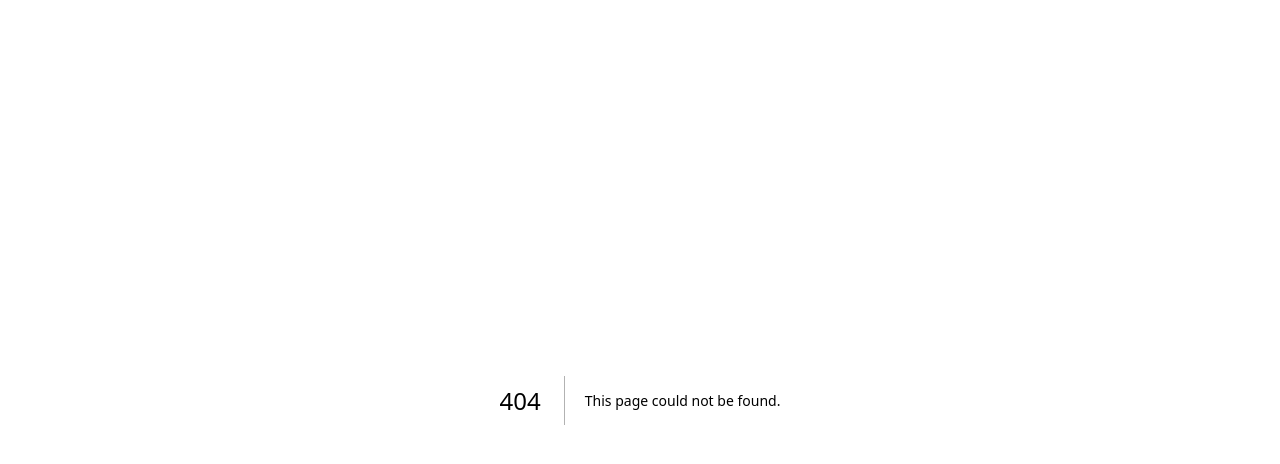
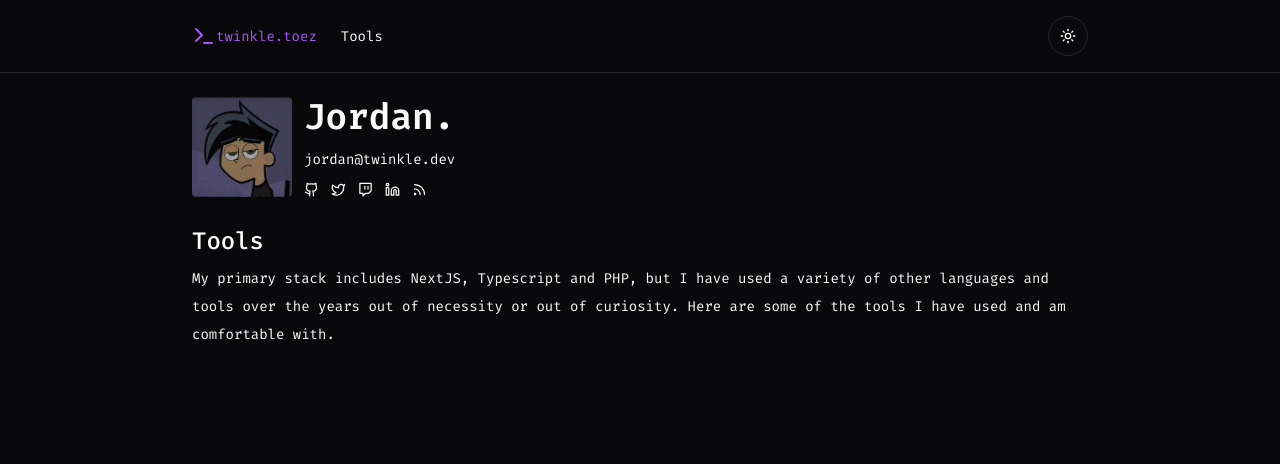
Before and after one commit to mADKiNG-07/jordan, a Next.js app: page /tools in a window 1280 px wide. Before the commit this address had no page. Shown: the top 464 px of the page. Built offline with nearby package versions, Linux system fonts and the light colour scheme.

Commit message:
[refactor, feat]: abstract bio page, created tools page and updated navbar

```diff
--- a/app/page.tsx
+++ b/app/page.tsx
@@ -1,49 +1,22 @@
+import Bio from "@/components/common/bio";
 import Navbar from "@/components/common/navbar";
-import { socials } from "@/lib/details";
-import Image from "next/image";
+
 import Link from "next/link";
 
 export default function Home() {
   return (
     <div>
       <Navbar />
-      <main className="max-w-4xl mx-auto py-6 space-y-6">
+      <main className="max-w-4xl mx-auto py-6 space-y-7">
         {/* intro */}
-        <div className=" ">
-          <div className="flex gap-3">
-            <Image
-              width={100}
-              height={100}
-              className="rounded-sm"
-              src={"/dp.jpg"}
-              alt={""}
-            />
-            <div className="space-y-2">
-              <h1 className="font-semibold text-3xl">Jordan.</h1>
-              <p>jordan@twinkle.dev</p>
-              <div className="flex gap-3">
-                {socials.map((social) => {
-                  return (
-                    <Link
-                      className="hover:text-purple-500"
-                      href={social.link}
-                      key={social.key}
-                    >
-                      {social.icon}
-                    </Link>
-                  );
-                })}
-              </div>
-            </div>
-          </div>
-        </div>
+        <Bio />
 
-        <section className="leading-7">
-          <p className="">
+        <section className="">
+          <p className="leading-7">
             Hi, I&apos;m Jordan, a simple developer. I am passionate about
             combining creativity and logic, hence{" "}
             <Link href={""} className="italic text-purple-500">
-              my favourite tool
+              my favourite tools
             </Link>
             . From a young age, I was captivated by{" "}
             <Link href={""} className="italic text-purple-500">
--- /dev/null
+++ b/app/tools/page.tsx
@@ -0,0 +1,25 @@
+import Bio from "@/components/common/bio";
+import Navbar from "@/components/common/navbar";
+
+export default function Page() {
+  return (
+    <div>
+      <Navbar />
+      <main className="max-w-4xl mx-auto py-6 space-y-7">
+        {/* intro */}
+        <Bio />
+
+        <section className="space-y-2">
+          <h1 className="font-medium text-2xl ">Tools</h1>
+          <p className="leading-7">
+            {" "}
+            My primary stack includes NextJS, Typescript and PHP, but I have
+            used a variety of other languages and tools over the years out of
+            necessity or out of curiosity. Here are some of the tools I have
+            used and am comfortable with.
+          </p>
+        </section>
+      </main>
+    </div>
+  );
+}
--- /dev/null
+++ b/components/common/bio.tsx
@@ -0,0 +1,38 @@
+import { socials } from "@/lib/details";
+import Image from "next/image";
+import Link from "next/link";
+
+export default function Bio() {
+  return (
+    <>
+      <div className=" ">
+        <div className="flex gap-3">
+          <Image
+            width={100}
+            height={100}
+            className="rounded-sm"
+            src={"/dp.jpg"}
+            alt={""}
+          />
+          <div className="space-y-3">
+            <h1 className="font-semibold text-4xl">Jordan.</h1>
+            <p>jordan@twinkle.dev</p>
+            <div className="flex gap-3">
+              {socials.map((social) => {
+                return (
+                  <Link
+                    className="hover:text-purple-500"
+                    href={social.link}
+                    key={social.key}
+                  >
+                    {social.icon}
+                  </Link>
+                );
+              })}
+            </div>
+          </div>
+        </div>
+      </div>
+    </>
+  );
+}
--- a/components/common/navbar.tsx
+++ b/components/common/navbar.tsx
@@ -3,6 +3,7 @@
 import { Moon, Sun, Terminal } from "lucide-react";
 import { Button } from "../ui/button";
 import { useEffect, useState } from "react";
+import Link from "next/link";
 
 export default function Navbar() {
   const [theme, setTheme] = useState("dark");
@@ -19,12 +20,25 @@ export default function Navbar() {
     <>
       <header className="border-b border-border p-4">
         <div className="container max-w-4xl mx-auto flex justify-between items-center">
-          <h1 className="flex justify-center items-center gap-3">
-            <Terminal className="text-purple-500" />
-            twinkle.toez
-          </h1>
+          <div className="flex justify-center items-center gap-6">
+            <Link href={"/"}>
+              <h1 className="flex justify-center items-center text-purple-500">
+                <Terminal className="" />
+                twinkle.toez
+              </h1>
+            </Link>
+            <div>
+              <Link href={"/tools"}>Tools</Link>
+            </div>
+          </div>
+
           <div className="flex gap-3">
-            <Button variant="outline" size="icon" onClick={toggleTheme}>
+            <Button
+              variant="outline"
+              size="icon"
+              className="rounded-full"
+              onClick={toggleTheme}
+            >
               {theme === "light" ? (
                 <Moon className="h-[1.2rem] w-[1.2rem]" />
               ) : (
```
